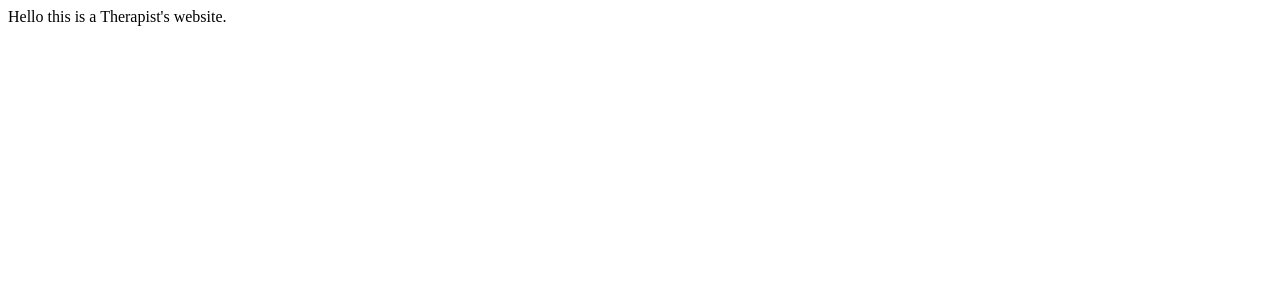
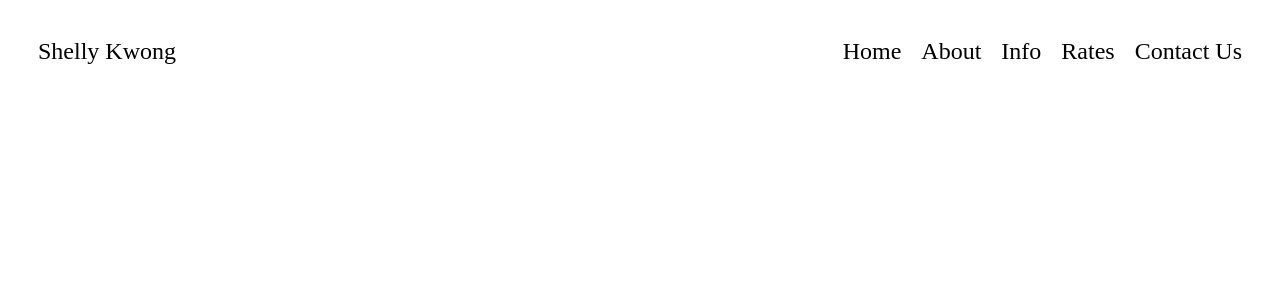
Before and after one commit to gaolbreaker/therapist-web, a React app: page / in a window 1280 px wide. Shown: the top 300 px of the page. Built offline with nearby package versions, Linux system fonts and the light colour scheme.

Commit message:
add basic navbar

```diff
--- a/package.json
+++ b/package.json
@@ -17,7 +17,8 @@
     "file-loader": "^6.2.0",
     "react": "^18.2.0",
     "react-dom": "^18.2.0",
-    "style-loader": "^3.3.1"
+    "style-loader": "^3.3.1",
+    "styled-components": "^5.3.6"
   },
   "devDependencies": {
     "@babel/core": "^7.20.5",
--- a/src/components/App.jsx
+++ b/src/components/App.jsx
@@ -1,10 +1,10 @@
 import React from 'react';
+import Navbar from './Navbar.jsx';
 
 const App = () => {
   return (
     <>
-      Hello this is a Therapist's website.
-
+      <Navbar />
     </>
   );
 }
--- /dev/null
+++ b/src/components/Navbar.jsx
@@ -0,0 +1,24 @@
+import React from "react";
+import styled from 'styled-components';
+
+const Navbar = () => {
+
+  return (
+    <>
+    <nav>
+      <div className="nav-home">
+        <div className="nav-btn">Shelly Kwong</div>
+      </div>
+      <div className="nav-btns">
+        <div className="nav-btn">Home</div>
+        <div className="nav-btn">About</div>
+        <div className="nav-btn">Info</div>
+        <div className="nav-btn">Rates</div>
+        <div className="nav-btn">Contact Us</div>
+      </div>
+    </nav>
+  </>
+  );
+};
+
+export default Navbar;
--- a/src/index.html
+++ b/src/index.html
@@ -3,7 +3,7 @@
   <head>
     <meta charset="utf-8" />
     <meta name="viewport" content="width=device-width, initial-scale=1" />
-    <title>React App</title>
+    <title>Therapist Web</title>
   </head>
   <body>
     <noscript>You need to enable JavaScript to run this app.</noscript>
--- a/src/index.js
+++ b/src/index.js
@@ -1,6 +1,7 @@
 import React from 'react';
 import ReactDOM from 'react-dom/client';
 import App from './components/App.jsx';
+import './styles/styles.css';
 
 const root = ReactDOM.createRoot(document.getElementById('root'));
 
--- a/src/styles/styles.css
+++ b/src/styles/styles.css
@@ -0,0 +1,22 @@
+body {
+  color: black;
+}
+
+nav {
+  display: flex;
+  justify-content: space-between;
+  font-size: 24px;
+}
+
+.nav-home {
+  padding: 20px 20px;
+}
+
+.nav-btns {
+  padding: 20px 20px;
+  display: flex;
+}
+
+.nav-btn {
+  margin: 10px;
+}
```
Also changed, not shown: 1 other file (tests, documents, lock files or other folders).
